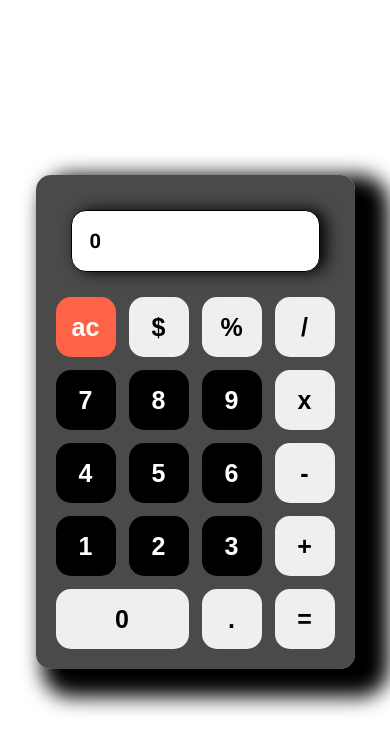
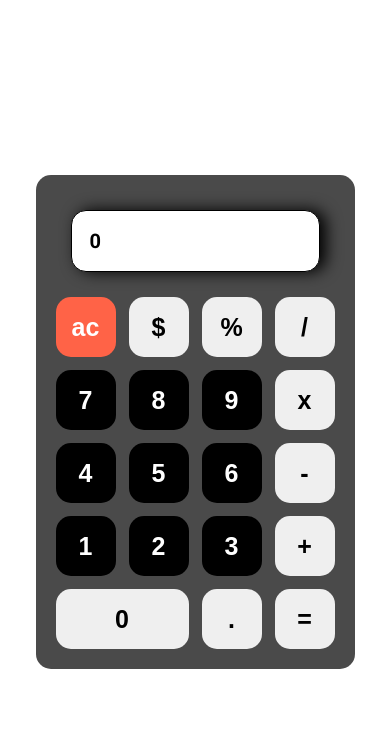
Before and after one commit to Rijalpratama23/App_Kalkulator, a plain HTML site: page index.html in a window 390 px wide. Drawn offline with Linux system fonts and the light colour scheme.

Commit message:
menambahkan responsive pada css

```diff
--- a/css/style.css
+++ b/css/style.css
@@ -93,3 +93,8 @@ section {
   background-color: tomato;
   color: white;
 }
+@media screen and (max-width: 765px) {
+  .container-content {
+    box-shadow: none;
+  }
+}
```
